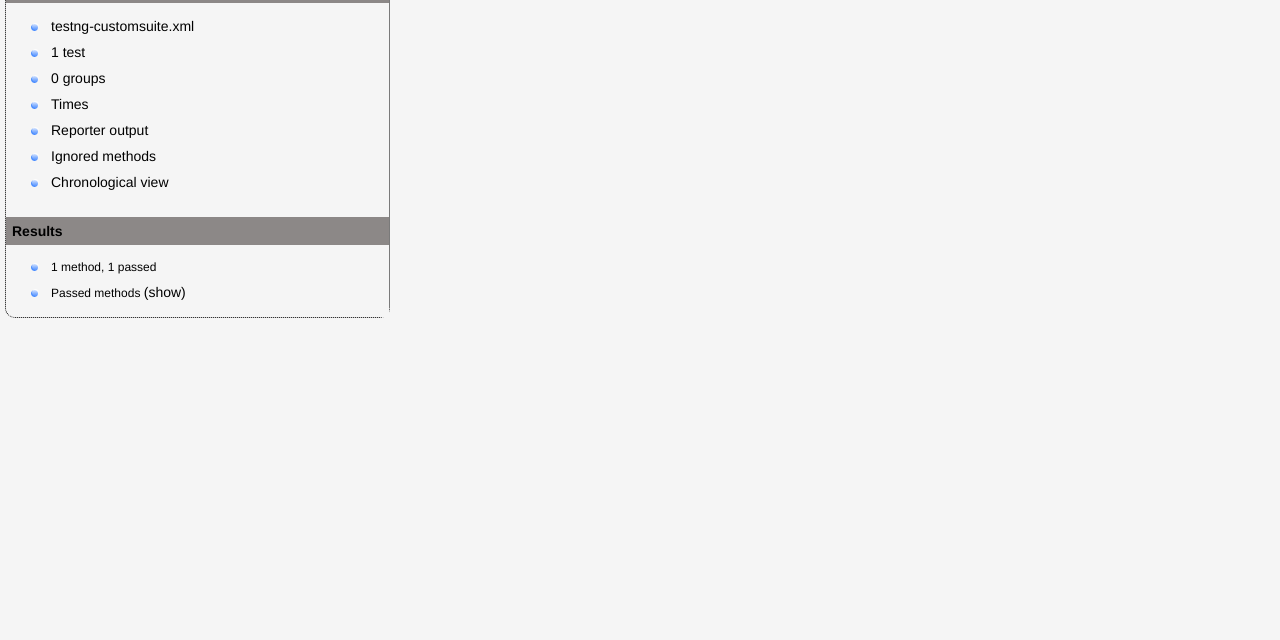
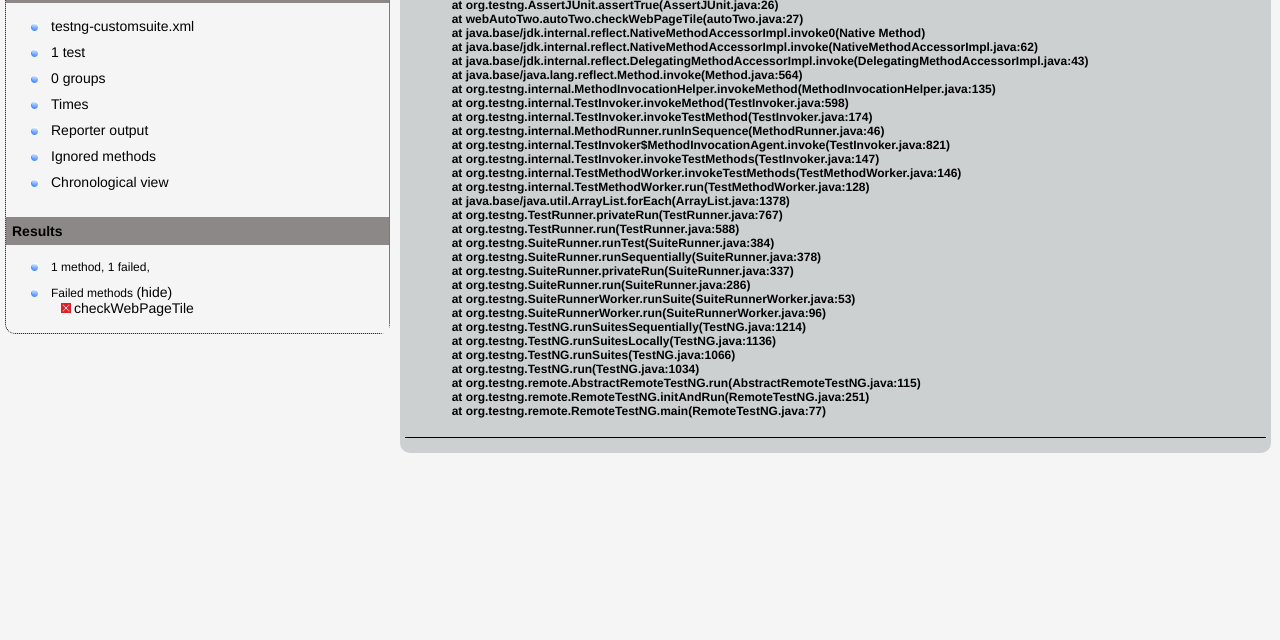
Before and after one commit to xu0811/maven, a plain HTML site: page test-output/index.html in a window 1280 px wide. Shown: the part 160-800 px from the top of the page. Drawn offline with Linux system fonts and the light colour scheme; a script that the page names is missing.

Commit message:
failed case

```diff
--- a/test-output/index.html
+++ b/test-output/index.html
@@ -26,7 +26,7 @@
       <span class="top-banner-title-font">Test results</span>
       <button id="button" class="button">Switch Retro Theme</button> <!-- button -->
       <br/>
-      <span class="top-banner-font-1">1 suite</span>
+      <span class="top-banner-font-1">1 suite, 1 failed test</span>
     </div> <!-- top-banner-root -->
     <div class="navigator-root">
       <div class="navigator-suite-header">
@@ -40,7 +40,7 @@
         <div class="rounded-window">
           <div class="suite-header light-rounded-window-top">
             <a href="#" panel-name="suite-Default_suite" class="navigator-link">
-              <span class="suite-name border-passed">Default suite</span>
+              <span class="suite-name border-failed">Default suite</span>
             </a> <!-- navigator-link -->
           </div> <!-- suite-header light-rounded-window-top -->
           <div class="navigator-suite-content">
@@ -93,21 +93,21 @@
               <div class="suite-section-content">
                 <ul>
                   <li>
-                    <span class="method-stats">1 method,   1 passed</span>
+                    <span class="method-stats">1 method, 1 failed,   </span>
                   </li>
                   <li>
-                    <span class="method-list-title passed">Passed methods</span>
-                    <span class="show-or-hide-methods passed">
-                      <a href="#" panel-name="suite-Default_suite" class="hide-methods passed suite-Default_suite"> (hide)</a> <!-- hide-methods passed suite-Default_suite -->
-                      <a href="#" panel-name="suite-Default_suite" class="show-methods passed suite-Default_suite"> (show)</a> <!-- show-methods passed suite-Default_suite -->
+                    <span class="method-list-title failed">Failed methods</span>
+                    <span class="show-or-hide-methods failed">
+                      <a href="#" panel-name="suite-Default_suite" class="hide-methods failed suite-Default_suite"> (hide)</a> <!-- hide-methods failed suite-Default_suite -->
+                      <a href="#" panel-name="suite-Default_suite" class="show-methods failed suite-Default_suite"> (show)</a> <!-- show-methods failed suite-Default_suite -->
                     </span>
-                    <div class="method-list-content passed suite-Default_suite">
+                    <div class="method-list-content failed suite-Default_suite">
                       <span>
-                        <img src="passed.png" width="3%"/>
+                        <img src="failed.png" width="3%"/>
                         <a href="#" panel-name="suite-Default_suite" title="webAutoTwo.autoTwo" class="method navigator-link" hash-for-method="checkWebPageTile">checkWebPageTile</a> <!-- method navigator-link -->
                       </span>
                       <br/>
-                    </div> <!-- method-list-content passed suite-Default_suite -->
+                    </div> <!-- method-list-content failed suite-Default_suite -->
                   </li>
                 </ul>
               </div> <!-- suite-section-content -->
@@ -119,9 +119,9 @@
     <div class="wrapper">
       <div class="main-panel-root">
         <div panel-name="suite-Default_suite" class="panel Default_suite">
-          <div class="suite-Default_suite-class-passed">
+          <div class="suite-Default_suite-class-failed">
             <div class="main-panel-header rounded-window-top">
-              <img src="passed.png"/>
+              <img src="failed.png"/>
               <span class="class-name">webAutoTwo.autoTwo</span>
             </div> <!-- main-panel-header rounded-window-top -->
             <div class="main-panel-content rounded-window-bottom">
@@ -130,14 +130,49 @@
                   <a name="checkWebPageTile">
                   </a> <!-- checkWebPageTile -->
                   <span class="method-name">checkWebPageTile</span>
+                  <div class="stack-trace">java.lang.AssertionError:
+	at org.testng.AssertJUnit.fail(AssertJUnit.java:47)
+	at org.testng.AssertJUnit.assertTrue(AssertJUnit.java:20)
+	at org.testng.AssertJUnit.assertTrue(AssertJUnit.java:26)
+	at webAutoTwo.autoTwo.checkWebPageTile(autoTwo.java:27)
+	at java.base/jdk.internal.reflect.NativeMethodAccessorImpl.invoke0(Native Method)
+	at java.base/jdk.internal.reflect.NativeMethodAccessorImpl.invoke(NativeMethodAccessorImpl.java:62)
+	at java.base/jdk.internal.reflect.DelegatingMethodAccessorImpl.invoke(DelegatingMethodAccessorImpl.java:43)
+	at java.base/java.lang.reflect.Method.invoke(Method.java:564)
+	at org.testng.internal.MethodInvocationHelper.invokeMethod(MethodInvocationHelper.java:135)
+	at org.testng.internal.TestInvoker.invokeMethod(TestInvoker.java:598)
+	at org.testng.internal.TestInvoker.invokeTestMethod(TestInvoker.java:174)
+	at org.testng.internal.MethodRunner.runInSequence(MethodRunner.java:46)
+	at org.testng.internal.TestInvoker$MethodInvocationAgent.invoke(TestInvoker.java:821)
+	at org.testng.internal.TestInvoker.invokeTestMethods(TestInvoker.java:147)
+	at org.testng.internal.TestMethodWorker.invokeTestMethods(TestMethodWorker.java:146)
+	at org.testng.internal.TestMethodWorker.run(TestMethodWorker.java:128)
+	at java.base/java.util.ArrayList.forEach(ArrayList.java:1378)
+	at org.testng.TestRunner.privateRun(TestRunner.java:767)
+	at org.testng.TestRunner.run(TestRunner.java:588)
+	at org.testng.SuiteRunner.runTest(SuiteRunner.java:384)
+	at org.testng.SuiteRunner.runSequentially(SuiteRunner.java:378)
+	at org.testng.SuiteRunner.privateRun(SuiteRunner.java:337)
+	at org.testng.SuiteRunner.run(SuiteRunner.java:286)
+	at org.testng.SuiteRunnerWorker.runSuite(SuiteRunnerWorker.java:53)
+	at org.testng.SuiteRunnerWorker.run(SuiteRunnerWorker.java:96)
+	at org.testng.TestNG.runSuitesSequentially(TestNG.java:1214)
+	at org.testng.TestNG.runSuitesLocally(TestNG.java:1136)
+	at org.testng.TestNG.runSuites(TestNG.java:1066)
+	at org.testng.TestNG.run(TestNG.java:1034)
+	at org.testng.remote.AbstractRemoteTestNG.run(AbstractRemoteTestNG.java:115)
+	at org.testng.remote.RemoteTestNG.initAndRun(RemoteTestNG.java:251)
+	at org.testng.remote.RemoteTestNG.main(RemoteTestNG.java:77)
+
+</div> <!-- stack-trace -->
                 </div> <!-- method-content -->
               </div> <!-- method -->
             </div> <!-- main-panel-content rounded-window-bottom -->
-          </div> <!-- suite-Default_suite-class-passed -->
+          </div> <!-- suite-Default_suite-class-failed -->
         </div> <!-- panel Default_suite -->
         <div panel-name="test-xml-Default_suite" class="panel">
           <div class="main-panel-header rounded-window-top">
-            <span class="header-content">/private/var/folders/cw/0dzc994s02j80f35hhtsxsmw0000gn/T/testng-eclipse--1120865184/testng-customsuite.xml</span>
+            <span class="header-content">/private/var/folders/cw/0dzc994s02j80f35hhtsxsmw0000gn/T/testng-eclipse-1856291157/testng-customsuite.xml</span>
           </div> <!-- main-panel-header rounded-window-top -->
           <div class="main-panel-content rounded-window-bottom">
             <pre>
@@ -190,12 +225,12 @@ data.addRows(1);
 data.setCell(0, 0, 0)
 data.setCell(0, 1, 'checkWebPageTile')
 data.setCell(0, 2, 'webAutoTwo.autoTwo')
-data.setCell(0, 3, 9611);
+data.setCell(0, 3, 2207);
 window.suiteTableData['Default_suite']= { tableData: data, tableDiv: 'times-div-Default_suite'}
 return data;
 }
               </script>
-              <span class="suite-total-time">Total running time: 9 seconds</span>
+              <span class="suite-total-time">Total running time: 2 seconds</span>
               <div id="times-div-Default_suite">
               </div> <!-- times-div-Default_suite -->
             </div> <!-- times-div -->
@@ -227,12 +262,14 @@ return data;
                 <span class="method-start">0 ms</span>
               </div> <!-- configuration-test before -->
               <div class="test-method">
+                <img src="failed.png">
+                </img>
                 <span class="method-name">checkWebPageTile</span>
-                <span class="method-start">1884 ms</span>
+                <span class="method-start">1874 ms</span>
               </div> <!-- test-method -->
               <div class="configuration-test after">
                 <span class="method-name">afterTest</span>
-                <span class="method-start">11500 ms</span>
+                <span class="method-start">4088 ms</span>
               </div> <!-- configuration-test after -->
           </div> <!-- main-panel-content rounded-window-bottom -->
         </div> <!-- panel -->
```
Also changed, not shown: test-output/emailable-report.html (+36 -3 lines), test-output/junitreports/TEST-webAutoTwo.autoTwo.xml (+39 -2 lines), test-output/old/index.html (+3 -3 lines), test-output/testng-results.xml (+44 -6 lines), 2 other files.
